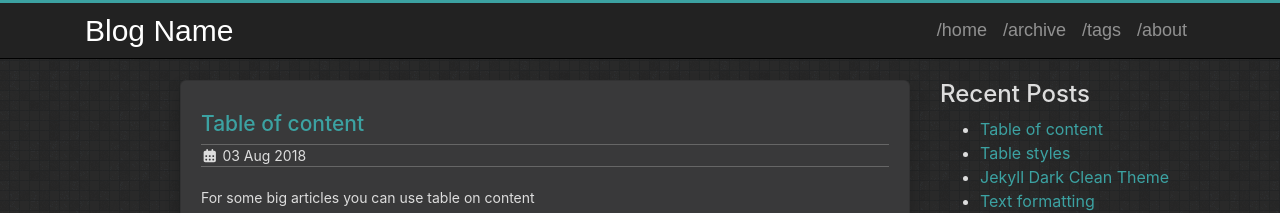
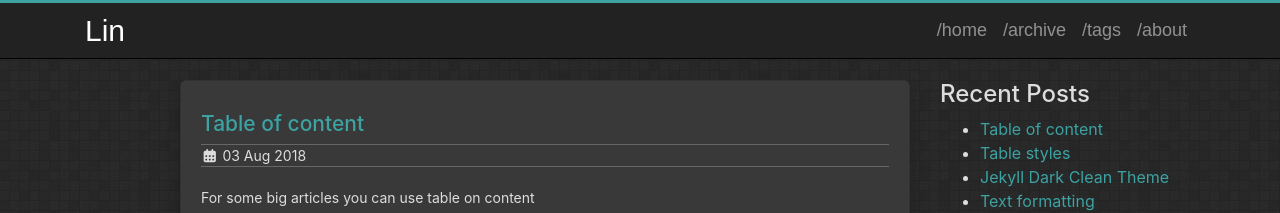
Before and after one commit to finyle/finyle.github.io, a Jekyll site: the page built from index.html, in a window 1280 px wide. Shown: the top 213 px of the page. Built offline with Jekyll 4.4.1, drawn with Linux system fonts in a browser that asks for light colours; nearby versions of some CDN libraries; library files that are not in the unit come from our copies.

Commit message:
change config

```diff
--- a/_config.yml
+++ b/_config.yml
@@ -1,16 +1,16 @@
 # Jekyll configuration
 
-name: Blog Name
+name: Lin
 description: Software Developer
 
 # Url is currently only used only for the RSS feed in feed.xml
 #url: http://streetturtle.github.io
-url: http://finyle.github.io
+url: https://finyle.github.io
 
 #url: http://localhost:4000
 
 # For a project page here should be a project name. Otherwise (for user's/organization's page leave it empty)
-baseurl: '/jekyll-clean-dark'
+baseurl: ''
 
 author: Pavel Makhov
 copyright: 2015-2018
@@ -24,7 +24,7 @@ share:
   email: true
 
 social:
-  github: streetturtle
+  github: finyle
   stackoverflow: ''
   linkedin:
   instagram: ''
@@ -40,7 +40,7 @@ yandex_metrica:
 # Set this to your disqus shortname to enable comments. Note that the 'comments'
 # setting below must also be true. Individual posts can override 'comments' to
 # disable on a post-by-post basis
-disqus: streetturtle
+disqus: finyle
 comments: false
 
 permalink: /:year/:month/:title/
```
